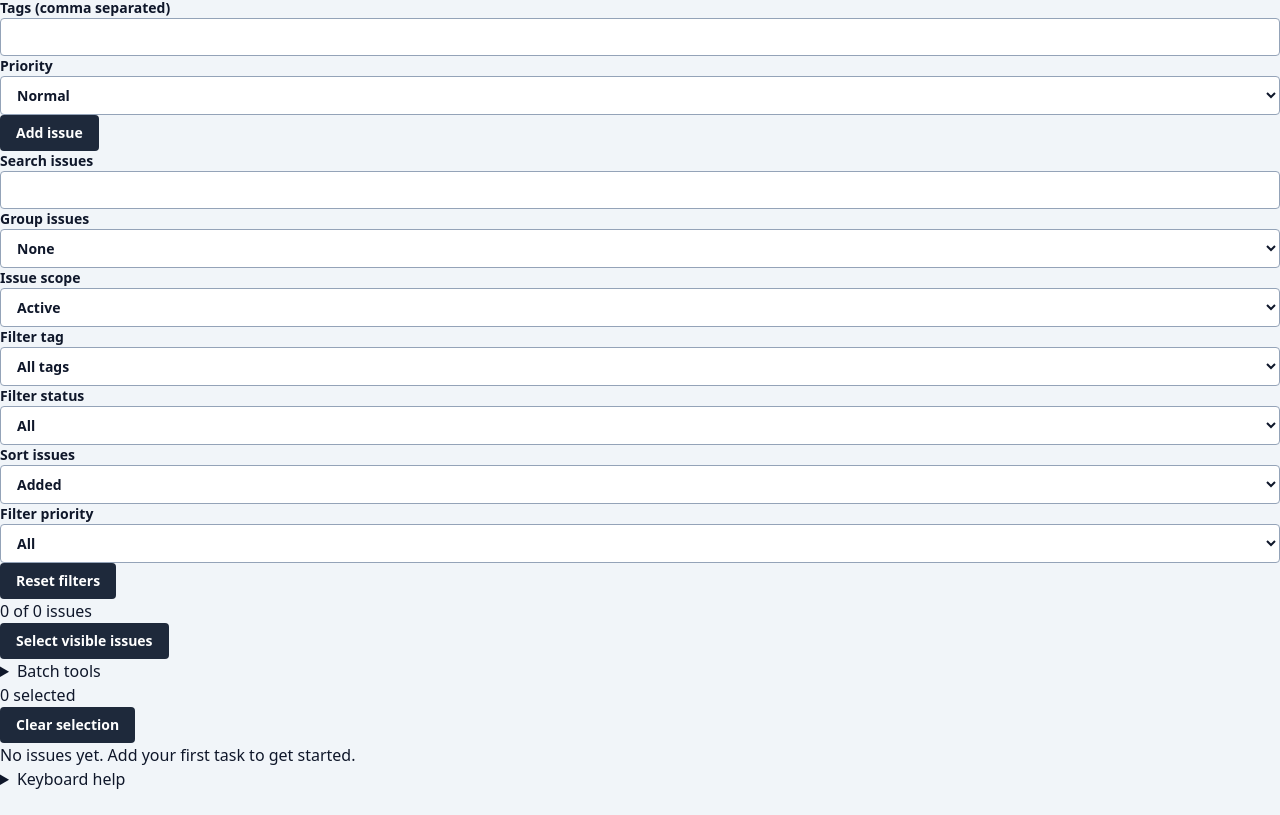
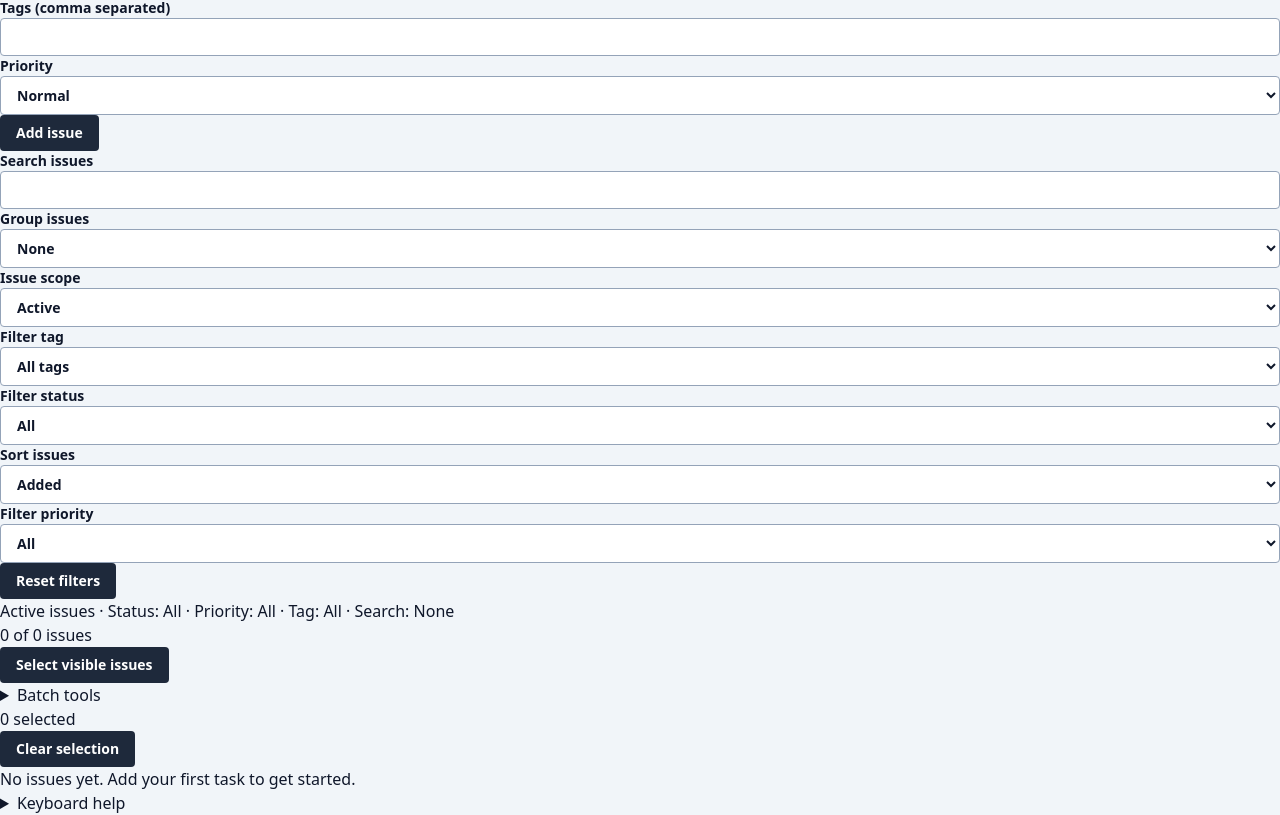
Before and after one commit to kirkduchesne/cairn, a React (Vite) app: page / in a window 1280 px wide. Shown: the part 406-1221 px from the top of the page. Before the commit the page ends 1197 px from the top, so only its background shows below. Built offline with nearby package versions, Linux system fonts and the light colour scheme.

Commit message:
feat: show active filter summary

```diff
--- a/src/App.tsx
+++ b/src/App.tsx
@@ -553,6 +553,9 @@ export function App() {
           >
             Reset filters
           </button>
+          <p className="break-words text-sm text-slate-600" aria-label="Current filters">
+            {scope} issues · Status: {filter} · Priority: {priorityFilter} · Tag: {tagFilter || 'All'} · Search: {query || 'None'}
+          </p>
           <p className="text-sm text-slate-600" aria-live="polite">
             {visible.length} of {issues.length} issues
           </p>
```
